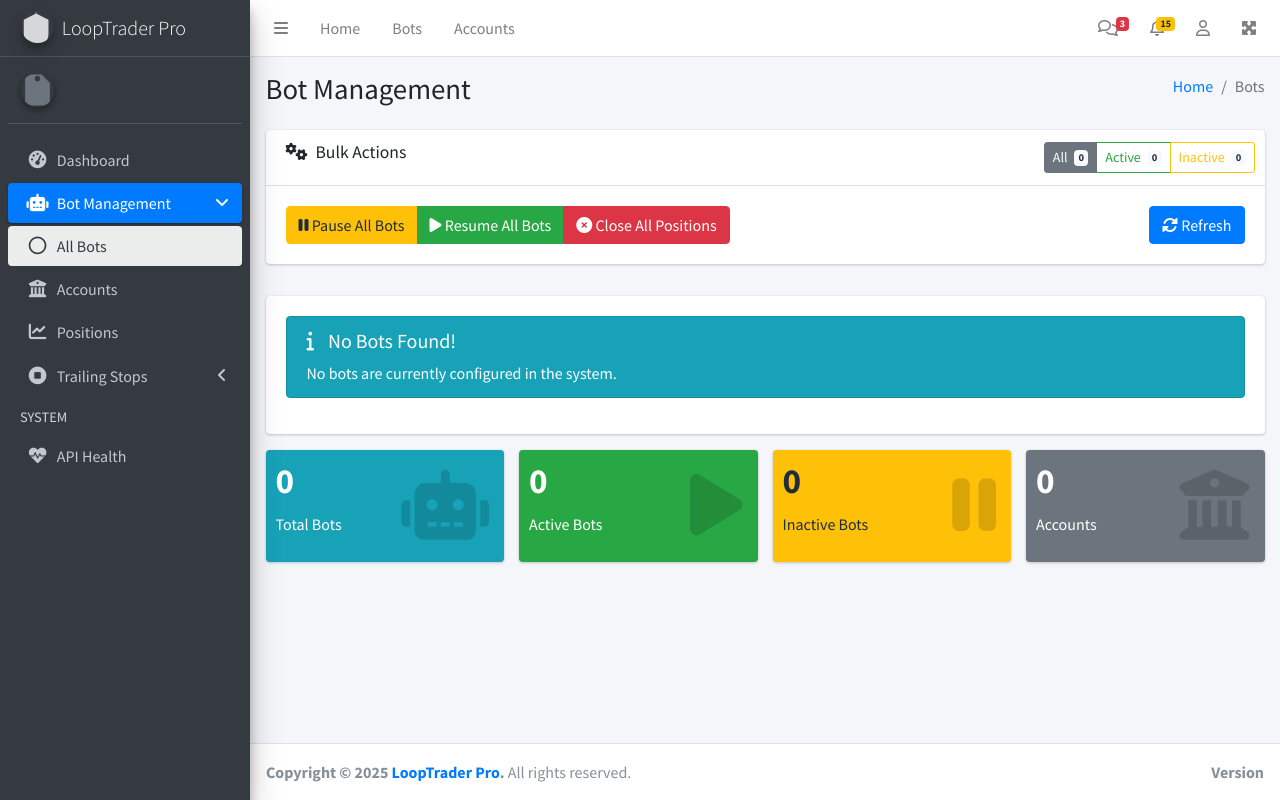
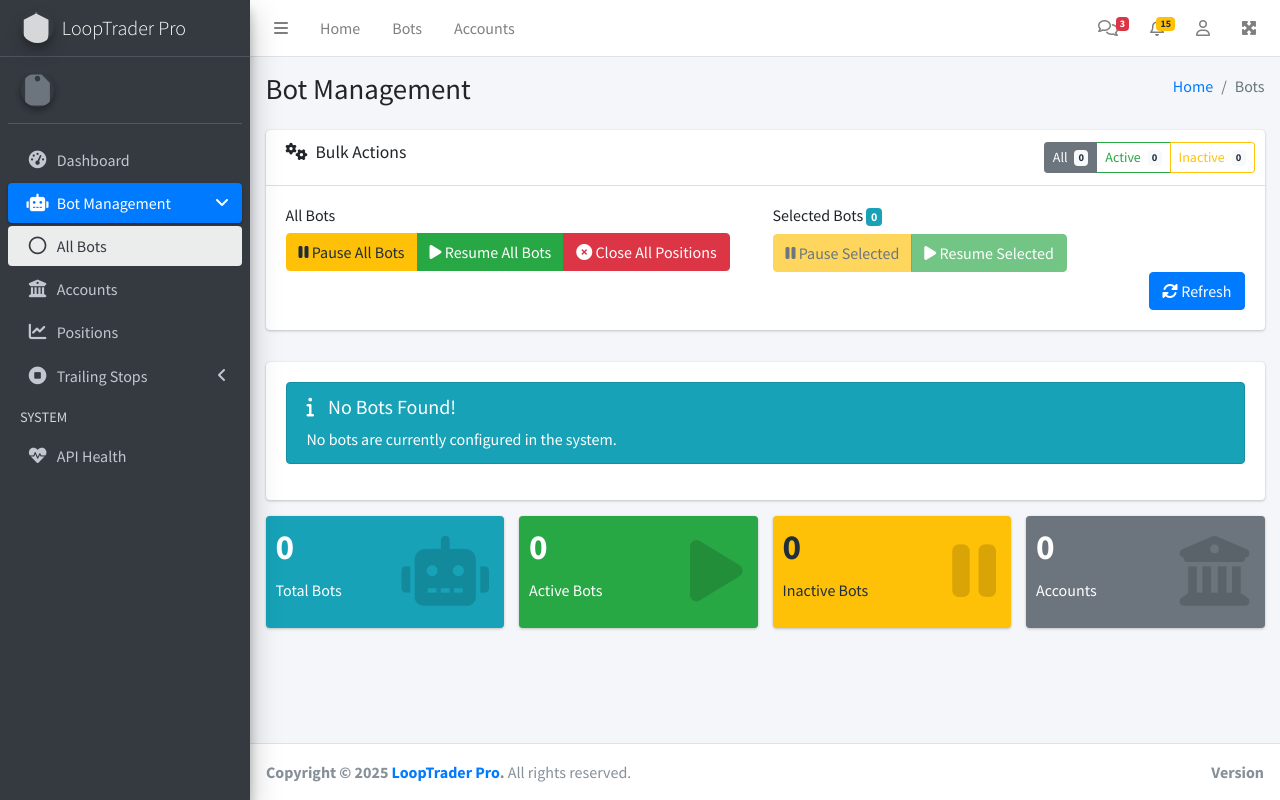
Before and after one commit to dataartisan/Looptrader-Web, a Flask app: page /bots in a window 1280 px wide. Run offline with Flask 3, Linux system fonts and the light colour scheme; the visitor is signed in with stand-in values (Sample User, id 1); some libraries are stand-ins or nearby versions.

Commit message:
bulk pause and resume.

```diff
--- a/src/looptrader_web/app.py
+++ b/src/looptrader_web/app.py
@@ -363,6 +363,64 @@ def close_all():
     except Exception as e:
         return jsonify({'success': False, 'message': str(e)})
 
+@app.route('/pause_selected', methods=['POST'])
+@login_required
+def pause_selected():
+    try:
+        bot_ids = request.form.getlist('bot_ids')
+        if not bot_ids:
+            return jsonify({'success': False, 'message': 'No bots selected'})
+
+        # Convert to integers and pause each bot
+        count = 0
+        db = SessionLocal()
+        try:
+            for bot_id in bot_ids:
+                try:
+                    bot_id_int = int(bot_id)
+                    bot = db.query(Bot).filter(Bot.id == bot_id_int).first()
+                    if bot and not bot.paused:
+                        bot.paused = True
+                        count += 1
+                except ValueError:
+                    continue  # Skip invalid bot IDs
+
+            db.commit()
+            return jsonify({'success': True, 'count': count, 'message': f'{count} bots paused successfully'})
+        finally:
+            db.close()
+    except Exception as e:
+        return jsonify({'success': False, 'message': str(e)})
+
+@app.route('/resume_selected', methods=['POST'])
+@login_required
+def resume_selected():
+    try:
+        bot_ids = request.form.getlist('bot_ids')
+        if not bot_ids:
+            return jsonify({'success': False, 'message': 'No bots selected'})
+
+        # Convert to integers and resume each bot
+        count = 0
+        db = SessionLocal()
+        try:
+            for bot_id in bot_ids:
+                try:
+                    bot_id_int = int(bot_id)
+                    bot = db.query(Bot).filter(Bot.id == bot_id_int).first()
+                    if bot and bot.paused:
+                        bot.paused = False
+                        count += 1
+                except ValueError:
+                    continue  # Skip invalid bot IDs
+
+            db.commit()
+            return jsonify({'success': True, 'count': count, 'message': f'{count} bots resumed successfully'})
+        finally:
+            db.close()
+    except Exception as e:
+        return jsonify({'success': False, 'message': str(e)})
+
 # Account management routes
 @app.route('/accounts')
 @login_required
--- a/src/looptrader_web/templates/bots/list.html
+++ b/src/looptrader_web/templates/bots/list.html
@@ -33,6 +33,9 @@
         </div>
       </div>
       <div class="card-body">
+        <div class="row">
+          <div class="col-md-6">
+            <h6>All Bots</h6>
             <div class="btn-group" role="group">
               <button type="button" class="btn btn-warning" onclick="pauseAllBots()">
                 <i class="fas fa-pause"></i> Pause All Bots
@@ -43,6 +46,19 @@
               <button type="button" class="btn btn-danger" onclick="closeAllPositions()">
                 <i class="fas fa-times-circle"></i> Close All Positions
               </button>
+            </div>
+          </div>
+          <div class="col-md-6">
+            <h6>Selected Bots <span id="selected-count" class="badge badge-info">0</span></h6>
+            <div class="btn-group" role="group">
+              <button type="button" class="btn btn-warning" onclick="pauseSelectedBots()" id="pause-selected-btn" disabled>
+                <i class="fas fa-pause"></i> Pause Selected
+              </button>
+              <button type="button" class="btn btn-success" onclick="resumeSelectedBots()" id="resume-selected-btn" disabled>
+                <i class="fas fa-play"></i> Resume Selected
+              </button>
+            </div>
+          </div>
         </div>
         <div class="float-right">
           <button type="button" class="btn btn-primary" onclick="location.reload()">
@@ -76,6 +92,9 @@
         <table class="table table-striped table-hover">
           <thead>
             <tr>
+              <th>
+                <input type="checkbox" id="select-all" onchange="toggleSelectAll()">
+              </th>
               <th>Bot Name</th>
               <th>Status</th>
               <th>State</th>
@@ -89,6 +108,9 @@
           <tbody>
             {% for bot in bots %}
             <tr class="bot-row" data-href="{{ url_for('bot_detail', bot_id=bot.id) }}" style="cursor:pointer;">
+              <td onclick="event.stopPropagation()">
+                <input type="checkbox" class="bot-checkbox" value="{{ bot.id }}" onchange="updateSelectedCount()">
+              </td>
               <td>
                 <strong><a href="{{ url_for('bot_detail', bot_id=bot.id) }}">{{ bot.name }}</a></strong>
                 <br><small class="text-muted">ID: {{ bot.id }}</small>
@@ -364,6 +386,121 @@ function showToast(type, message) {
     $('.toast-container').append(toast);
     $('.toast').last().toast('show');
 }
+
+// Selection management functions
+function toggleSelectAll() {
+    const selectAll = document.getElementById('select-all');
+    const checkboxes = document.querySelectorAll('.bot-checkbox');
+
+    checkboxes.forEach(checkbox => {
+        checkbox.checked = selectAll.checked;
+    });
+
+    updateSelectedCount();
+}
+
+function updateSelectedCount() {
+    const checkboxes = document.querySelectorAll('.bot-checkbox:checked');
+    const count = checkboxes.length;
+
+    document.getElementById('selected-count').textContent = count;
+
+    // Enable/disable bulk action buttons
+    const pauseBtn = document.getElementById('pause-selected-btn');
+    const resumeBtn = document.getElementById('resume-selected-btn');
+
+    pauseBtn.disabled = count === 0;
+    resumeBtn.disabled = count === 0;
+
+    // Update select-all checkbox state
+    const allCheckboxes = document.querySelectorAll('.bot-checkbox');
+    const selectAll = document.getElementById('select-all');
+
+    if (count === 0) {
+        selectAll.indeterminate = false;
+        selectAll.checked = false;
+    } else if (count === allCheckboxes.length) {
+        selectAll.indeterminate = false;
+        selectAll.checked = true;
+    } else {
+        selectAll.indeterminate = true;
+    }
+}
+
+function getSelectedBotIds() {
+    const checkboxes = document.querySelectorAll('.bot-checkbox:checked');
+    return Array.from(checkboxes).map(cb => cb.value);
+}
+
+function pauseSelectedBots() {
+    const selectedIds = getSelectedBotIds();
+    if (selectedIds.length === 0) {
+        showToast('error', 'Please select at least one bot');
+        return;
+    }
+
+    if (confirm(`Are you sure you want to pause ${selectedIds.length} selected bot(s)?`)) {
+        // Create form data to properly send array
+        const formData = new FormData();
+        selectedIds.forEach(id => {
+            formData.append('bot_ids', id);
+        });
+
+        $.ajax({
+            url: '{{ url_for('pause_selected') }}',
+            type: 'POST',
+            data: formData,
+            processData: false,
+            contentType: false,
+            success: function(data) {
+                if (data.success) {
+                    showToast('success', `${data.count} bots paused successfully`);
+                    setTimeout(() => location.reload(), 1000);
+                } else {
+                    showToast('error', data.message || 'Failed to pause selected bots');
+                }
+            },
+            error: function() {
+                showToast('error', 'Failed to pause selected bots');
+            }
+        });
+    }
+}
+
+function resumeSelectedBots() {
+    const selectedIds = getSelectedBotIds();
+    if (selectedIds.length === 0) {
+        showToast('error', 'Please select at least one bot');
+        return;
+    }
+
+    if (confirm(`Are you sure you want to resume ${selectedIds.length} selected bot(s)?`)) {
+        // Create form data to properly send array
+        const formData = new FormData();
+        selectedIds.forEach(id => {
+            formData.append('bot_ids', id);
+        });
+
+        $.ajax({
+            url: '{{ url_for('resume_selected') }}',
+            type: 'POST',
+            data: formData,
+            processData: false,
+            contentType: false,
+            success: function(data) {
+                if (data.success) {
+                    showToast('success', `${data.count} bots resumed successfully`);
+                    setTimeout(() => location.reload(), 1000);
+                } else {
+                    showToast('error', data.message || 'Failed to resume selected bots');
+                }
+            },
+            error: function() {
+                showToast('error', 'Failed to resume selected bots');
+            }
+        });
+    }
+}
 </script>
 <script>
 // Make entire bot row clickable (excluding direct button clicks)
```
Lines whose indentation alone changed are shown as unchanged.
